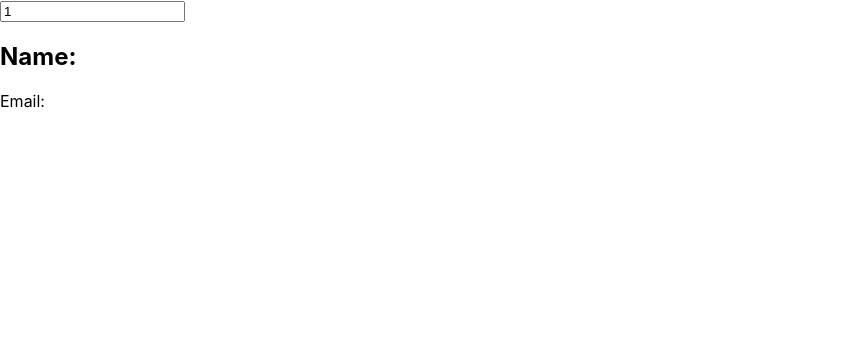
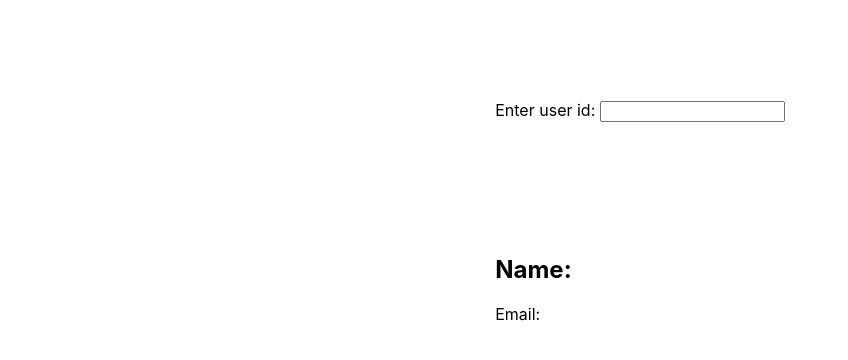
Before and after one commit to practicum-student/use-effect-screencast, a React (Create React App) app: page / in a window 1280 px wide. Shown: the top 360 px of the page, without its empty margins (0-848 px from the left). Built offline with nearby package versions, Linux system fonts and the light colour scheme; no server answers.

Commit message:
update styles

```diff
--- a/src/App.css
+++ /dev/null
@@ -1,38 +0,0 @@
-.App {
-  text-align: center;
-}
-
-.App-logo {
-  height: 40vmin;
-  pointer-events: none;
-}
-
-@media (prefers-reduced-motion: no-preference) {
-  .App-logo {
-    animation: App-logo-spin infinite 20s linear;
-  }
-}
-
-.App-header {
-  background-color: #282c34;
-  min-height: 100vh;
-  display: flex;
-  flex-direction: column;
-  align-items: center;
-  justify-content: center;
-  font-size: calc(10px + 2vmin);
-  color: white;
-}
-
-.App-link {
-  color: #61dafb;
-}
-
-@keyframes App-logo-spin {
-  from {
-    transform: rotate(0deg);
-  }
-  to {
-    transform: rotate(360deg);
-  }
-}
--- a/src/components/App.js
+++ b/src/components/App.js
@@ -5,7 +5,7 @@ import Profile from './Profile';
 class App extends React.Component {
   constructor(props) {
     super(props);
-    this.state = { id: 1 };
+    this.state = { id: '' };
   }
 
   handleChange = (e) => {
@@ -23,12 +23,13 @@ class App extends React.Component {
 
   render() {
     return (
-      <>
+      <div className="app">
         <form onSubmit={this.handleChangeUser}>
+          <label>Enter user id: </label>
           <input value={this.state.id} onChange={this.handleChange} />
         </form>
         <Profile id={this.state.id} />
-      </>
+      </div>
     );
   }
 }
--- a/src/components/Profile.js
+++ b/src/components/Profile.js
@@ -1,4 +1,17 @@
 import React from 'react';
+
+// function Profile(props) {
+
+//   const [name, setName] = React.useState('');
+//   const [email, setEmail] = React.useState('');
+
+//   return (
+//     <div>
+//       <h2>{`Name: ${name}`}</h2>
+//       <p>{`Email: ${email}`}</p>
+//     </div>
+//   );
+// }
 
 class Profile extends React.Component {
   constructor(props) {
@@ -40,10 +53,10 @@ class Profile extends React.Component {
 
   render() {
     return (
-      <>
+      <div>
         <h2>{`Name: ${this.state.name}`}</h2>
         <p>{`Email: ${this.state.email}`}</p>
-      </>
+      </div>
     );
   }
 }
--- a/src/index.css
+++ b/src/index.css
@@ -5,9 +5,21 @@ body {
     sans-serif;
   -webkit-font-smoothing: antialiased;
   -moz-osx-font-smoothing: grayscale;
+  margin: 100px 0;
+  display: flex;
+  justify-content: center;
 }
 
 code {
   font-family: source-code-pro, Menlo, Monaco, Consolas, 'Courier New',
     monospace;
 }
+
+.app {
+  display: flex;
+  flex-direction: column;
+  justify-content: center;
+  max-width: 480px;
+  height: 240px;
+  justify-content: space-between;
+}
```
